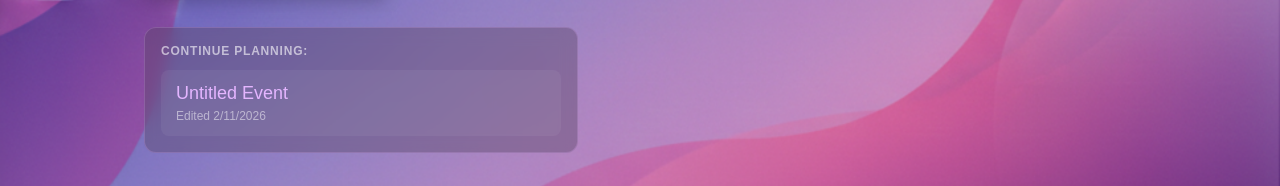
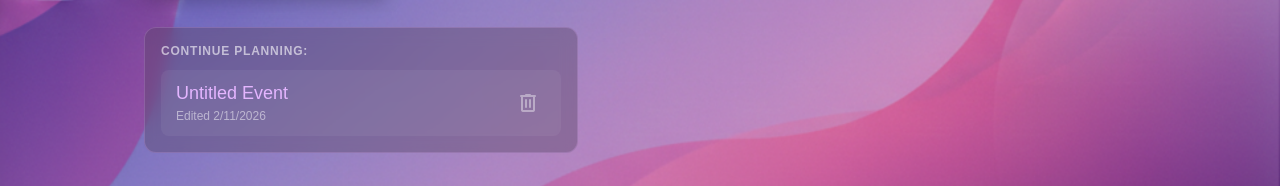
Before and after one commit to iShxvv/Planpilot, a React (Vite) app in the folder apps/web/: page /plan/1 in a window 1280 px wide. Both pictures are taken after a click on the button "home". Shown: the part 485-671 px from the top of the page. Built offline with nearby package versions, Linux system fonts and the light colour scheme; a web font is replaced by a local one.

Commit message:
Saved plan deletes

```diff
--- a/apps/web/src/components/PlanOverview.tsx
+++ b/apps/web/src/components/PlanOverview.tsx
@@ -186,7 +186,17 @@ export default function PlanOverview({
         <div className={styles.timelineColumn}>
           <div className={styles.columnHeader}>
             <h3>Run Sheet</h3>
+            <div style={{ display: 'flex', gap: '8px' }}>
+              <button
+                className={styles.actionBtnSmall}
+                style={{ fontSize: '12px', padding: '4px 8px' }}
+                onClick={() => onSendAction("Please regenerate the Run Sheet (Schedule) specifically to align with my booked services. Ensure arrival times, service durations, and locations match the selected vendors.")}
+                title="Sync with Booked Services"
+              >
+                Sync
+              </button>
               <button className={styles.iconBtn} onClick={addScheduleItem}>+</button>
+            </div>
           </div>
 
           <div className={styles.timelineContainer}>
@@ -268,7 +278,7 @@ export default function PlanOverview({
                         {hasCandidates ? `${module.candidates.length} Options Found` : "No Options Found"}
                       </span>
                     </div>
-                                <div className={styles.suggestionsDrawer} style={{marginTop: 0, padding: 0, background: 'transparent'}}>
+                    <div className={styles.suggestionsDrawer} style={{ marginTop: 0, padding: 0, background: 'transparent' }}>
                       {hasCandidates ? (
                         module.candidates.map((cand: any, cIdx: number) => (
                           <div key={cIdx} className={styles.richCandidate} onClick={() => handleSelectCandidate(key, cand)}>
@@ -304,26 +314,26 @@ export default function PlanOverview({
               // Visual State: BOOKED (Locked in)
               if (module.status === 'booked' && module.selectedChoice) {
                 return (
-                            <div key={key} className={styles.logisticsCard} style={{borderColor: 'rgba(76, 175, 80, 0.5)', background: 'rgba(76, 175, 80, 0.05)'}}>
+                  <div key={key} className={styles.logisticsCard} style={{ borderColor: 'rgba(76, 175, 80, 0.5)', background: 'rgba(76, 175, 80, 0.05)' }}>
                     <div className={styles.cardTopRow}>
-                                    <span className={styles.categoryTag} style={{color: '#81c784', background: 'rgba(76, 175, 80, 0.1)'}}>{module.type}</span>
-                                    <span className={styles.costTag} style={{color: '#81c784'}}>LOCKED</span>
+                      <span className={styles.categoryTag} style={{ color: '#81c784', background: 'rgba(76, 175, 80, 0.1)' }}>{module.type}</span>
+                      <span className={styles.costTag} style={{ color: '#81c784' }}>LOCKED</span>
                     </div>
-                                <div style={{display: 'flex', gap: '12px', alignItems: 'flex-start'}}>
+                    <div style={{ display: 'flex', gap: '12px', alignItems: 'flex-start' }}>
                       {module.selectedChoice.imageUrl && module.selectedChoice.imageUrl.startsWith("http") && (
                         <img
                           src={module.selectedChoice.imageUrl}
                           alt={module.selectedChoice.name}
-                                            style={{width: '60px', height: '60px', borderRadius: '8px', objectFit: 'cover', border: '1px solid rgba(255,255,255,0.1)'}}
+                          style={{ width: '60px', height: '60px', borderRadius: '8px', objectFit: 'cover', border: '1px solid rgba(255,255,255,0.1)' }}
                         />
                       )}
-                                    <div style={{flex: 1, minWidth: 0}}>
-                                        <div className={styles.vendorNameLarge} style={{marginTop: 0, fontSize: '16px'}}>{module.selectedChoice.name}</div>
-                                        <div className={styles.vendorDesc} style={{marginBottom: '8px', fontSize: '12px'}}>{module.selectedChoice.description}</div>
-                                        <div style={{display: 'flex', justifyContent: 'space-between', alignItems: 'center'}}>
-                                            <div className={styles.costTag} style={{color: '#81c784'}}>{module.selectedChoice.currency} {module.selectedChoice.priceEstimate}</div>
+                      <div style={{ flex: 1, minWidth: 0 }}>
+                        <div className={styles.vendorNameLarge} style={{ marginTop: 0, fontSize: '16px' }}>{module.selectedChoice.name}</div>
+                        <div className={styles.vendorDesc} style={{ marginBottom: '8px', fontSize: '12px' }}>{module.selectedChoice.description}</div>
+                        <div style={{ display: 'flex', justifyContent: 'space-between', alignItems: 'center' }}>
+                          <div className={styles.costTag} style={{ color: '#81c784' }}>{module.selectedChoice.currency} {module.selectedChoice.priceEstimate}</div>
                           <div
-                                                style={{fontSize: '11px', color: '#aaa', cursor: 'pointer', textDecoration: 'underline'}}
+                            style={{ fontSize: '11px', color: '#aaa', cursor: 'pointer', textDecoration: 'underline' }}
                             onClick={() => handleResetModule(key)}
                           >
                             Change
--- a/apps/web/src/pages/LandingPage.module.css
+++ b/apps/web/src/pages/LandingPage.module.css
@@ -367,14 +367,23 @@
   transition: all 0.2s ease;
   border: 1px solid transparent;
   display: flex;
-  flex-direction: column;
-  align-items: flex-start;
+  align-items: center;
+  justify-content: space-between;
+  gap: 12px;
 }
 
 .savedPlanCard:hover {
   background: rgba(255, 255, 255, 0.12);
   border-color: rgba(228, 181, 255, 0.4);
   transform: translateX(4px);
+}
+
+.planCardContent {
+  flex: 1;
+  min-width: 0;
+  display: flex;
+  flex-direction: column;
+  align-items: flex-start;
 }
 
 .savedPlanTitle {
@@ -384,6 +393,10 @@
   font-size: 18px;
   margin-bottom: 4px;
   line-height: 1.2;
+  white-space: nowrap;
+  overflow: hidden;
+  text-overflow: ellipsis;
+  width: 100%;
 }
 
 .savedPlanMeta {
@@ -391,3 +404,25 @@
   color: rgba(255, 255, 255, 0.5);
   font-family: 'Afacad Flux', sans-serif;
 }
+
+.deletePlanBtn {
+  background: transparent;
+  border: none;
+  color: rgba(255, 255, 255, 0.4);
+  cursor: pointer;
+  padding: 6px;
+  border-radius: 6px;
+  display: flex;
+  align-items: center;
+  justify-content: center;
+  transition: all 0.2s ease;
+}
+
+.deletePlanBtn:hover {
+  background: rgba(244, 67, 54, 0.2);
+  color: #ff5252;
+}
+
+.deletePlanBtn .material-symbols-rounded {
+  font-size: 20px;
+}
--- a/apps/web/src/pages/LandingPage.tsx
+++ b/apps/web/src/pages/LandingPage.tsx
@@ -2,15 +2,27 @@ import { useState, useEffect } from "react";
 import styles from "./LandingPage.module.css";
 import { useNavigate } from "react-router-dom";
 import LandingPageBg from "../assets/images/LandingPage_Background.png";
-import { getAllPlans, PlanSummary } from "../api";
+import { getAllPlans, PlanSummary, deletePlan } from "../api";
 
 export default function LandingPage() {
   const navigate = useNavigate();
   const [savedPlans, setSavedPlans] = useState<PlanSummary[]>([]);
 
   useEffect(() => {
+    loadPlans();
+  }, []);
+
+  const loadPlans = () => {
     setSavedPlans(getAllPlans());
-  }, []);
+  };
+
+  const handleDeletePlan = (e: React.MouseEvent, planId: string) => {
+    e.stopPropagation();
+    if (window.confirm("Are you sure you want to delete this plan? This action cannot be undone.")) {
+      deletePlan(planId);
+      loadPlans();
+    }
+  };
 
   const scrollToSection = (sectionId: string) => {
     const element = document.getElementById(sectionId);
@@ -60,8 +72,17 @@ export default function LandingPage() {
                 <div className={styles.savedPlansList}>
                   {savedPlans.slice(0, 3).map(plan => (
                     <div key={plan.id} className={styles.savedPlanCard} onClick={() => navigate(`/plan/${plan.id}`)}>
-                      <div className={styles.savedPlanTitle}>{plan.title}</div>
-                      <div className={styles.savedPlanMeta}>Edited {new Date(plan.lastUpdated).toLocaleDateString()}</div>
+                      <div className={styles.planCardContent}>
+                        <div className={styles.savedPlanTitle}>{plan.title}</div>
+                        <div className={styles.savedPlanMeta}>Edited {new Date(plan.lastUpdated).toLocaleDateString()}</div>
+                      </div>
+                      <button
+                        className={styles.deletePlanBtn}
+                        onClick={(e) => handleDeletePlan(e, plan.id)}
+                        title="Delete Plan"
+                      >
+                        <span className="material-symbols-rounded">delete</span>
+                      </button>
                     </div>
                   ))}
                 </div>
```
Also changed, not shown: apps/web/src/pages/PlanPage.module.css (+77 -42 lines). Lines whose indentation alone changed are shown as unchanged.
